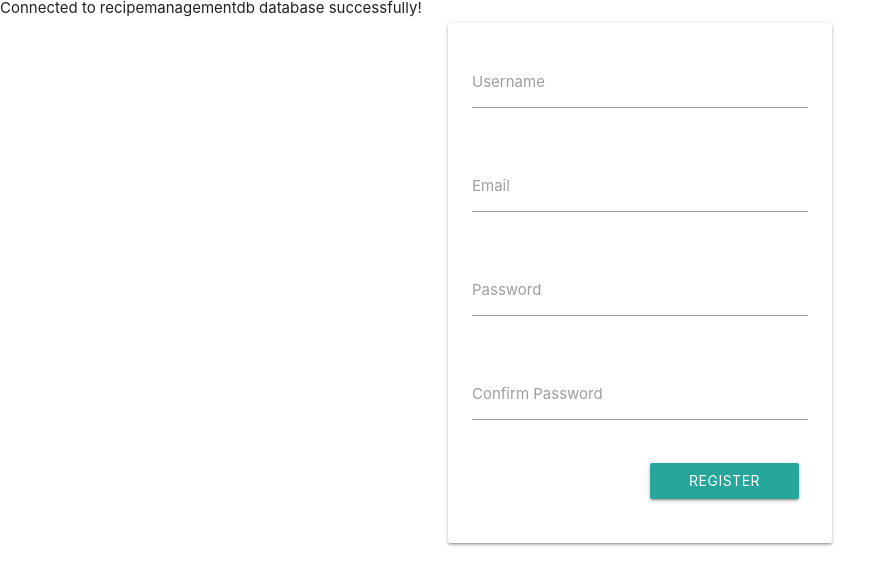
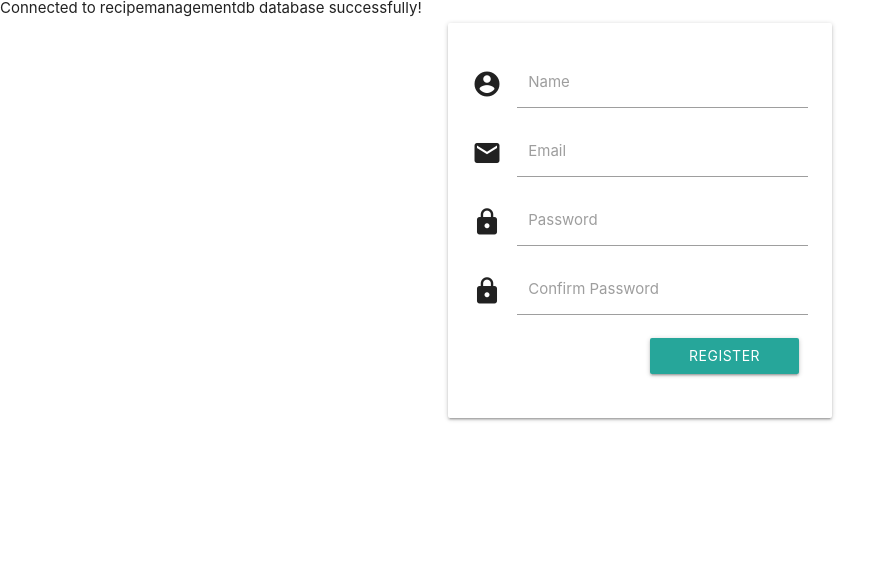
Before and after one commit to gaoyunjiemao/CSIS3280Project, a PHP site: page /register.php in a window 1280 px wide. Shown: the top 585 px of the page, without its empty margins (0-896 px from the left). Run offline with PHP 8.4, Linux system fonts and the light colour scheme.

Commit message:
minor design improvements

```diff
--- a/login.php
+++ b/login.php
@@ -19,14 +19,16 @@
       <div class="card">
         <form class="col s12" action="" method="post">
           <div class="card-content">
-            <div class="row ">
+            <div class="">
               <div class="input-field col s12 ">
+								<i class="material-icons prefix">email</i>
                 <input id="email" type="email" name="email" class="validate" required>
                 <label for="Email">Email</label>
               </div>
             </div>
-            <div class="row">
+            <div class="">
               <div class="input-field col s12 ">
+								<i class="material-icons prefix">lock</i>
                 <input id="password" type="password" name="password" class="validate" required>
                 <label for="password">Password</label>
               </div>
--- a/register.php
+++ b/register.php
@@ -17,26 +17,30 @@
 			<div class="card">
 				<form class="col s12" action="" method="post">
 					<div class="card-content">
-						<div class="row ">
+						<div class=" ">
 							<div class="input-field col s12 ">
+								<i class="material-icons prefix">account_circle</i>
 								<input id="usernameText" type="text" name="usernameText" class="validate" required>
-								<label for="usernameText">Username</label>
+								<label for="usernameText">Name</label>
 							</div>
 						</div>
-						<div class="row">
+						<div class="">
 							<div class="input-field col s12 ">
+								<i class="material-icons prefix">email</i>
 								<input id="emailText" type="email" name="emailText" class="validate" required>
 								<label for="password">Email</label>
 							</div>
 						</div>
-						<div class="row">
+						<div class="">
 							<div class="input-field col s12 ">
+								<i class="material-icons prefix">lock</i>
 								<input id="password" type="password" name="password" class="validate" required>
 								<label for="password">Password</label>
 							</div>
 						</div>
-						<div class="row">
+						<div class="">
 							<div class="input-field col s12 ">
+								<i class="material-icons prefix">lock</i>
 								<input id="password2" type="password" name="password2" class="validate" required>
 								<label for="password2">Confirm Password</label>
 							</div>
```
